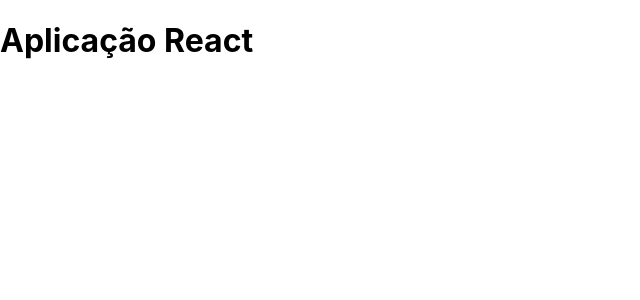
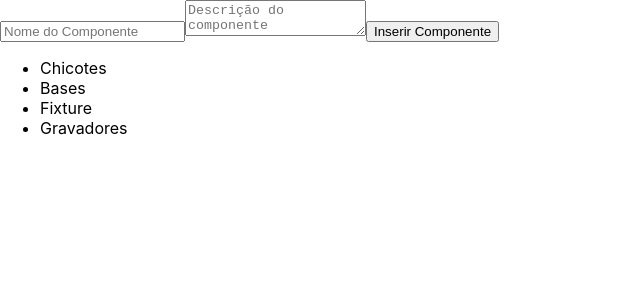
Before and after one commit to TarkosJordan/ReactIntro, a React (Create React App) app: page / in a window 1280 px wide. Shown: the top 300 px of the page, without its empty margins (0-640 px from the left). Built offline with nearby package versions, Linux system fonts and the light colour scheme.

Commit message:
Criação de class component FormularioCadastro

```diff
--- a/src/App.js
+++ b/src/App.js
@@ -1,9 +1,12 @@
+import React from 'react'
+import { ListaTiposComponentes } from './components/ListaTiposComponentes.jsx'
+import { FormularioCadastro } from './components/FormularioCadastro.jsx'
+
 function App() {
   return (
-    <div className="App">
-      <header className="App-header">
-        <h1>Aplicação React</h1>
-      </header>
+    <div>
+      <FormularioCadastro/>
+      <ListaTiposComponentes/>
     </div>
   );
 }
--- /dev/null
+++ b/src/components/FormularioCadastro.jsx
@@ -0,0 +1,13 @@
+import React, {Component} from 'react'
+
+export class FormularioCadastro extends Component{
+    render(){
+        return(
+            <form>
+                <input type="text" placeholder="Nome do Componente"/>
+                <textarea placeholder="Descrição do componente"/>
+                <button>Inserir Componente</button>
+            </form>
+        )
+    }
+}
--- /dev/null
+++ b/src/components/ListaTiposComponentes.jsx
@@ -0,0 +1,14 @@
+import React, { Component } from 'react'
+
+export class ListaTiposComponentes extends Component{
+    render(){
+        return (
+            <ul>
+                <li>Chicotes</li>
+                <li>Bases</li>
+                <li>Fixture</li>
+                <li>Gravadores</li>
+            </ul>
+        )
+    }
+}
```
